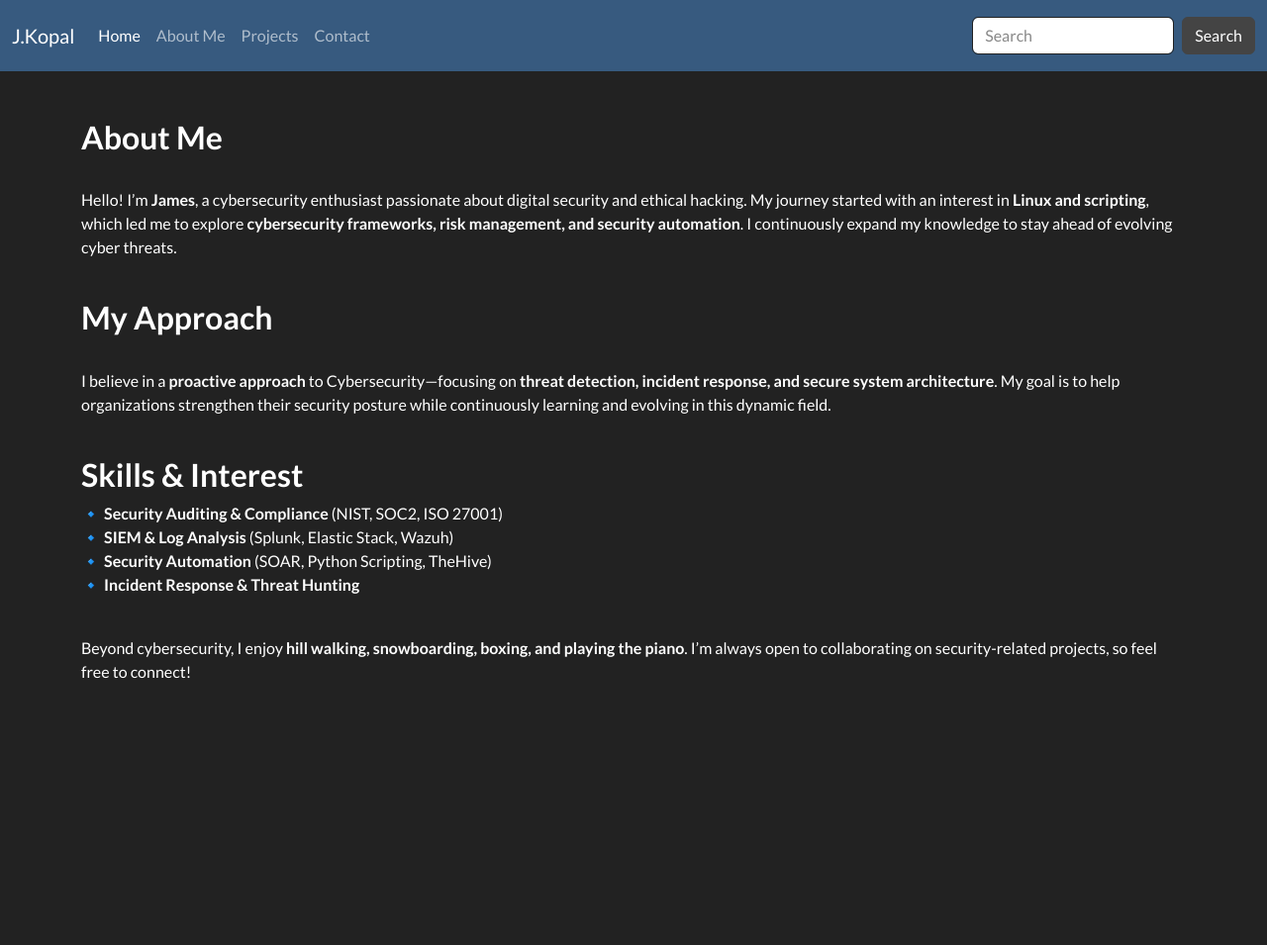
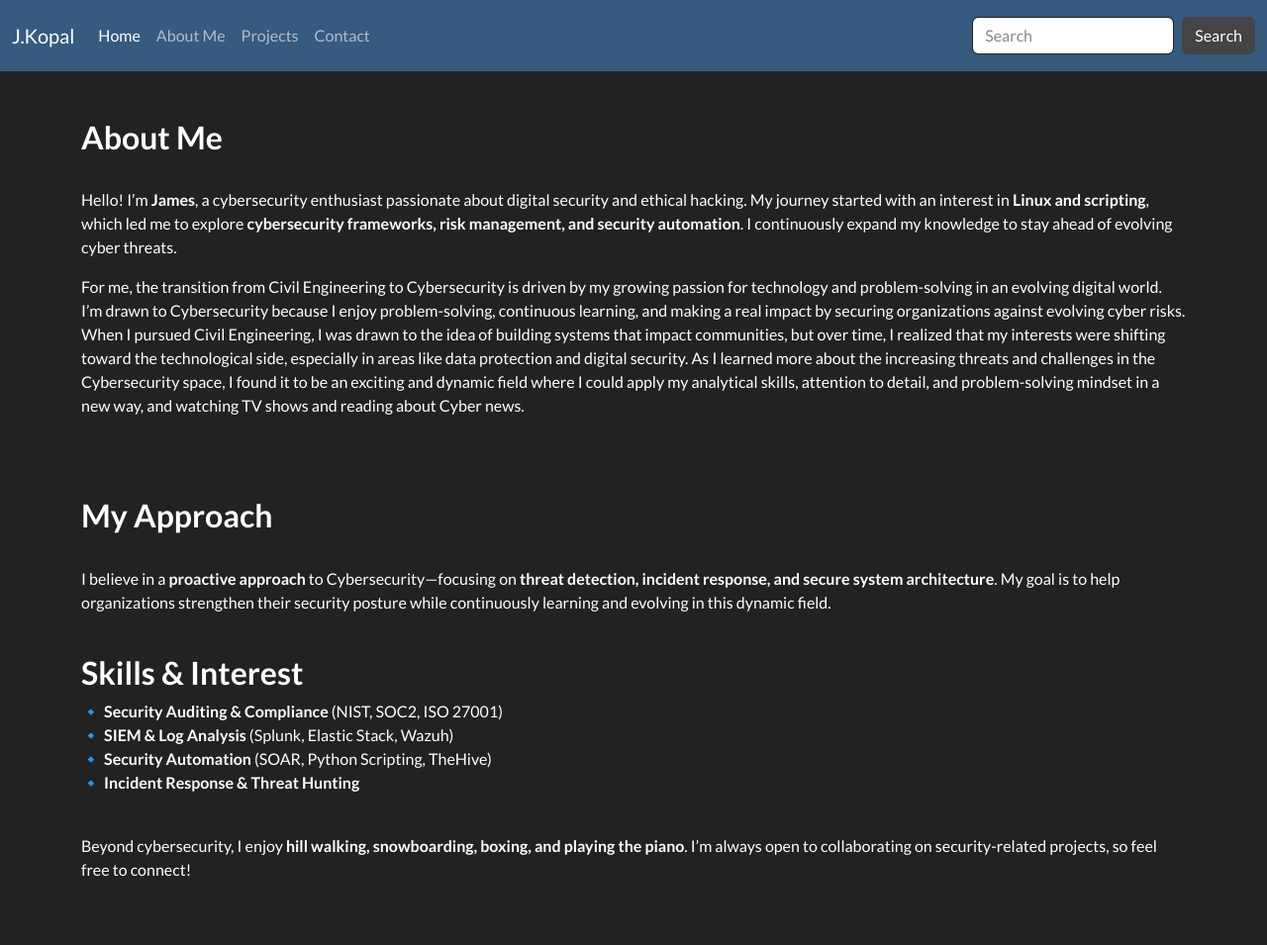
Before and after one commit to JKopal101/jkopal101.github.io, a Jekyll site: the page built from about_me.md, in a window 1280 px wide. Shown: the whole page at 99% size. Built offline with Jekyll 4.4.1, drawn with Linux system fonts in a browser that asks for light colours; before the commit the page ends 900 px from its top, so only the background shows below that.

Commit message:
Update about_me.md

```diff
--- a/about_me.md
+++ b/about_me.md
@@ -7,6 +7,12 @@ permalink: /about_me/
 ### **About Me**
 <br>
 Hello! I'm **James**, a cybersecurity enthusiast passionate about digital security and ethical hacking. My journey started with an interest in **Linux and scripting**, which led me to explore **cybersecurity frameworks, risk management, and security automation**. I continuously expand my knowledge to stay ahead of evolving cyber threats.
+
+For me, the transition from Civil Engineering to Cybersecurity is driven by my growing passion for technology and problem-solving in an evolving digital world.
+I’m drawn to Cybersecurity because I enjoy problem-solving, continuous learning, and making a real impact by securing organizations against evolving cyber risks.
+When I pursued Civil Engineering, I was drawn to the idea of building systems that impact communities, but over time, I realized that my interests were shifting toward the technological side, especially in areas like data protection and digital security.
+As I learned more about the increasing threats and challenges in the Cybersecurity space, I found it to be an exciting and dynamic field where I could apply my analytical skills, attention to detail, and problem-solving mindset in a new way, and watching TV shows and reading about Cyber news.
+
 <br><br>
 
 ### **My Approach**
```
